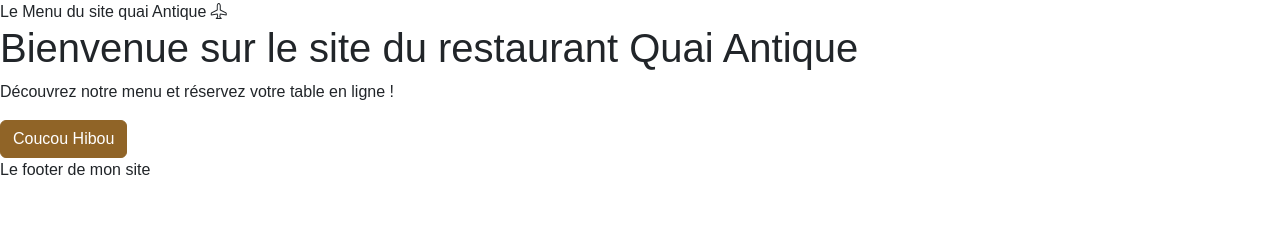
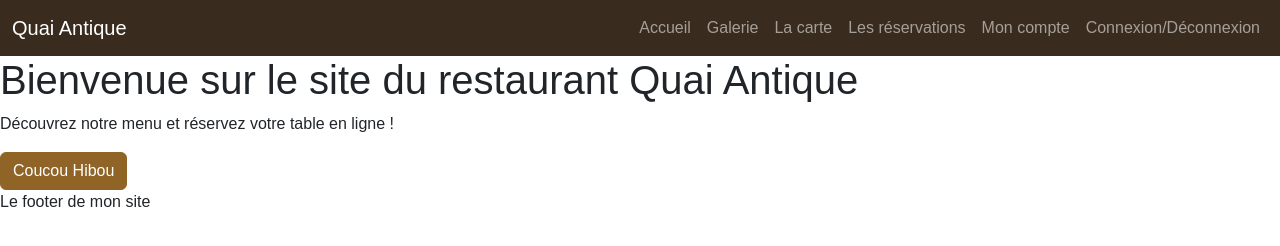
Before and after one commit to Davgone/git-test-filR, a website with bundled scripts: page index.html in a window 1280 px wide. Built offline with nearby package versions, Linux system fonts and the light colour scheme; a web font is replaced by a local one.

Commit message:
Add site header

```diff
--- a/index.html
+++ b/index.html
@@ -15,7 +15,37 @@
 </head>
 <body>
 
-    <header> Le Menu du site quai Antique <i class="bi bi-airplane"></i></header>
+<header>
+<nav class="navbar navbar-expand-lg bg-dark" data-bs-theme="dark">
+  <div class="container-fluid">
+    <a class="navbar-brand" href="/">Quai Antique</a>
+    <button class="navbar-toggler" type="button" data-bs-toggle="collapse" data-bs-target="#navbarSupportedContent" aria-controls="navbarSupportedContent" aria-expanded="false" aria-label="Toggle navigation">
+      <span class="navbar-toggler-icon"></span>
+    </button>
+    <div class="collapse navbar-collapse" id="navbarSupportedContent">
+      <ul class="navbar-nav ms-auto mb-2 mb-lg-0">
+        <li class="nav-item">
+          <a class="nav-link"  href="/">Accueil</a>
+        </li>
+        <li class="nav-item">
+          <a class="nav-link" href="#">Galerie</a>
+        </li>
+        <li class="nav-item">
+          <a class="nav-link">La carte</a>
+        </li>
+       <li class="nav-item">
+          <a class="nav-link">Les réservations</a>
+        </li>
+       <li class="nav-item">
+          <a class="nav-link">Mon compte</a>
+        </li>
+         <li class="nav-item">
+          <a class="nav-link">Connexion/Déconnexion</a>
+        </li>
+      </ul>
+    </div>
+  </div>
+</nav>
 
     <main id="main-page">
         <!-- Le contenu de la page sera injecté ici -->
```
